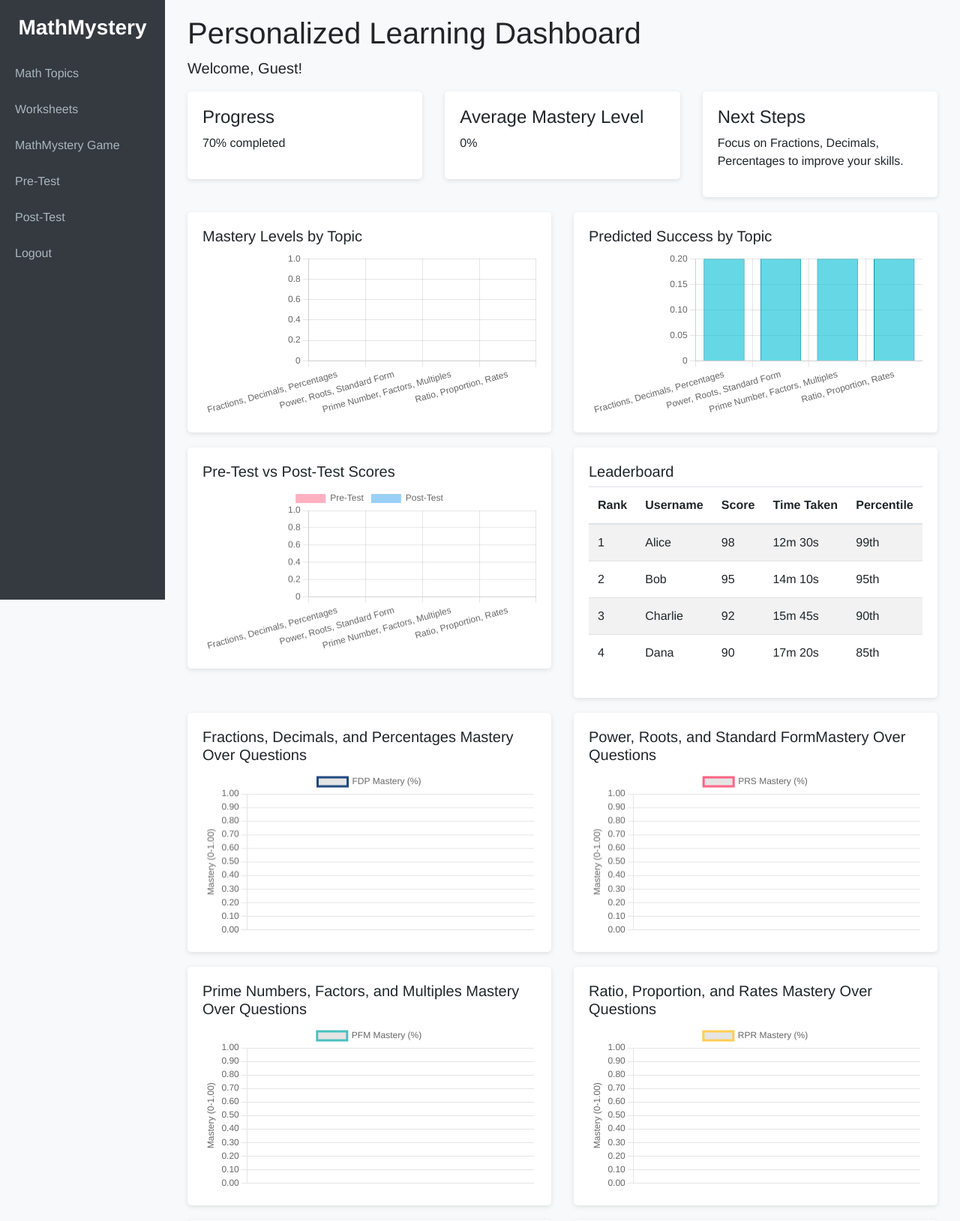
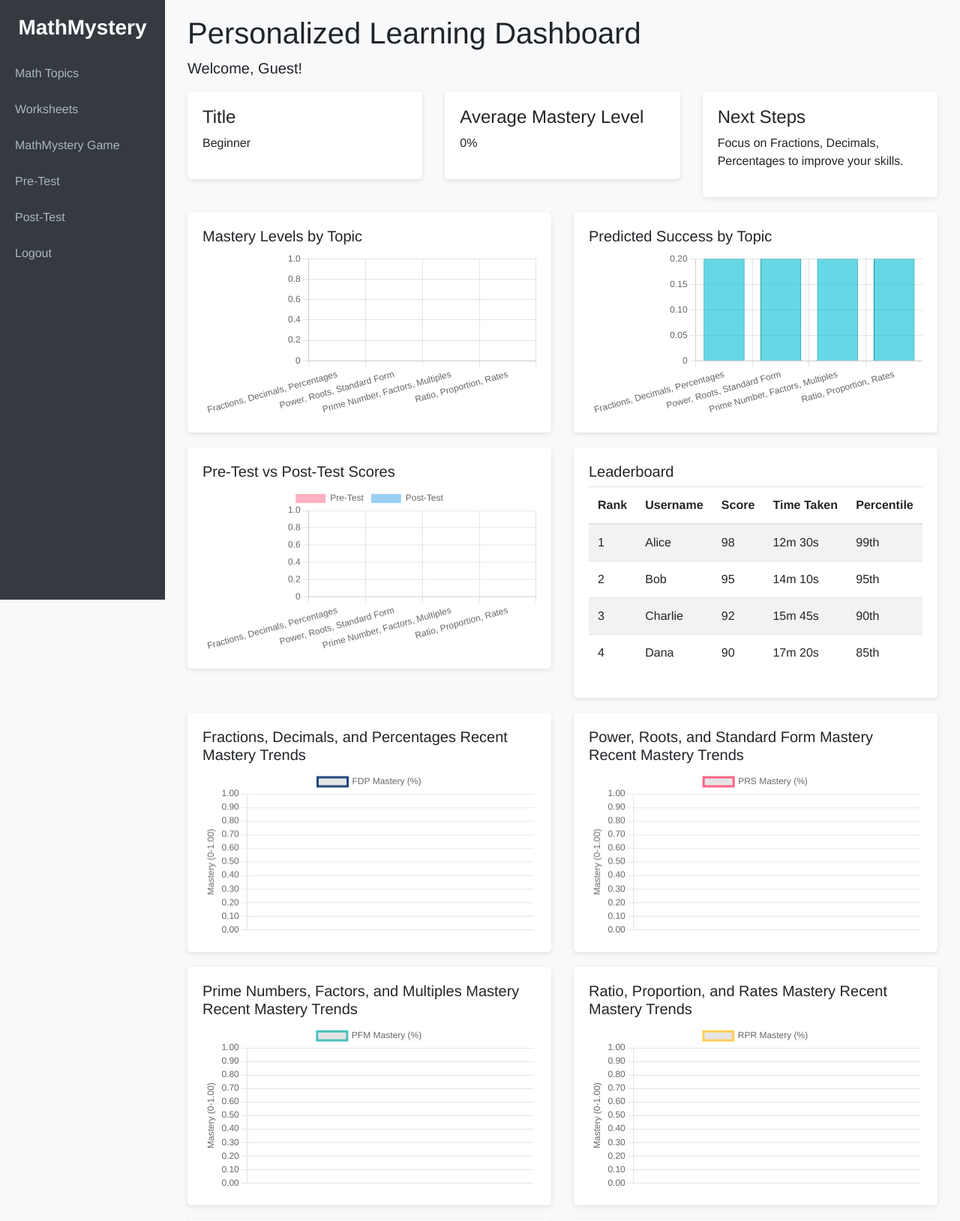
Before and after one commit to Ycy97/MathMysteryFinal, a Flask app: page /dashboard in a window 1280 px wide. Shown: the top 1629 px of the page at 75% size. Run offline with Flask 3, Linux system fonts and the light colour scheme; parts of the project's set-up code (start-up, migrations or seed data) failed here and were passed over; some libraries are stand-ins or nearby versions.

Commit message:
Added title for user based on average mastery

```diff
--- a/templates/dashboard.html
+++ b/templates/dashboard.html
@@ -117,8 +117,8 @@
     <div class="row">
       <div class="col-md-4">
         <div class="stat-card">
-          <h4>Progress</h4>
-          <p id="progress-text">Loading...</p>
+          <h4>Title</h4>
+          <p id="title-text">Loading...</p>
         </div>
       </div>
       <div class="col-md-4">
@@ -187,13 +187,13 @@
       <!-- Row 1: Algebra and Geometry -->
       <div class="col-lg-6">
         <div class="chart-container">
-          <h5>Fractions, Decimals, and Percentages Mastery Over Questions</h5>
+          <h5>Fractions, Decimals, and Percentages Recent Mastery Trends</h5>
           <canvas id="masteryHistoryFraction"></canvas>
         </div>
       </div>
       <div class="col-lg-6">
         <div class="chart-container">
-          <h5>Power, Roots, and Standard FormMastery Over Questions</h5>
+          <h5>Power, Roots, and Standard Form Mastery Recent Mastery Trends</h5>
           <canvas id="masteryHistoryPower"></canvas>
         </div>
       </div>
@@ -202,13 +202,13 @@
       <!-- Row 2: Trigonometry and Calculus -->
       <div class="col-lg-6">
         <div class="chart-container">
-          <h5>Prime Numbers, Factors, and Multiples Mastery Over Questions</h5>
+          <h5>Prime Numbers, Factors, and Multiples Mastery Recent Mastery Trends</h5>
           <canvas id="masteryHistoryPrime"></canvas>
         </div>
       </div>
       <div class="col-lg-6">
         <div class="chart-container">
-          <h5>Ratio, Proportion, and Rates Mastery Over Questions</h5>
+          <h5>Ratio, Proportion, and Rates Mastery Recent Mastery Trends</h5>
           <canvas id="masteryHistoryRatio"></canvas>
         </div>
       </div>
@@ -420,10 +420,6 @@
       }
       const predictedSuccessValues = masteryProportions.map(m => parseFloat(calculatePredictedSuccess(m).toFixed(2)));
 
-      // Progress Calculation (e.g., rooms completed)
-      const roomsCompleted = 7, totalRooms = 10;
-      const progress = Math.round((roomsCompleted / totalRooms) * 100);
-
       // Average Mastery & Next Steps
       const averageMastery = parseFloat((adaptiveGameArray.reduce((a, b) => a + b, 0) / adaptiveGameArray.length).toFixed(2));
       const weakestTopicIndex = adaptiveGameArray.indexOf(Math.min(...adaptiveGameArray));
@@ -444,7 +440,17 @@
       const masteryHistoryRatio = JSON.parse(sessionStorage.getItem('ratioArray')) || [];
 
       // Update Stat Cards
-      document.getElementById('progress-text').textContent = progress + '% completed';
+      let title = '';
+      if (averageMastery >= 0.95) {
+          title = 'Math Master';
+      } else if (averageMastery >= 0.75) {
+          title = 'Veteran';
+      } else if (averageMastery >= 0.50) {
+          title = 'Apprentice';
+      } else {
+          title = 'Beginner';
+      }
+      document.getElementById('title-text').textContent = title;
       document.getElementById('average-mastery').textContent = averageMastery + '%';
       document.getElementById('next-steps').textContent = nextStepsText;
       const userName = sessionStorage.getItem('username') || 'Guest';
```
